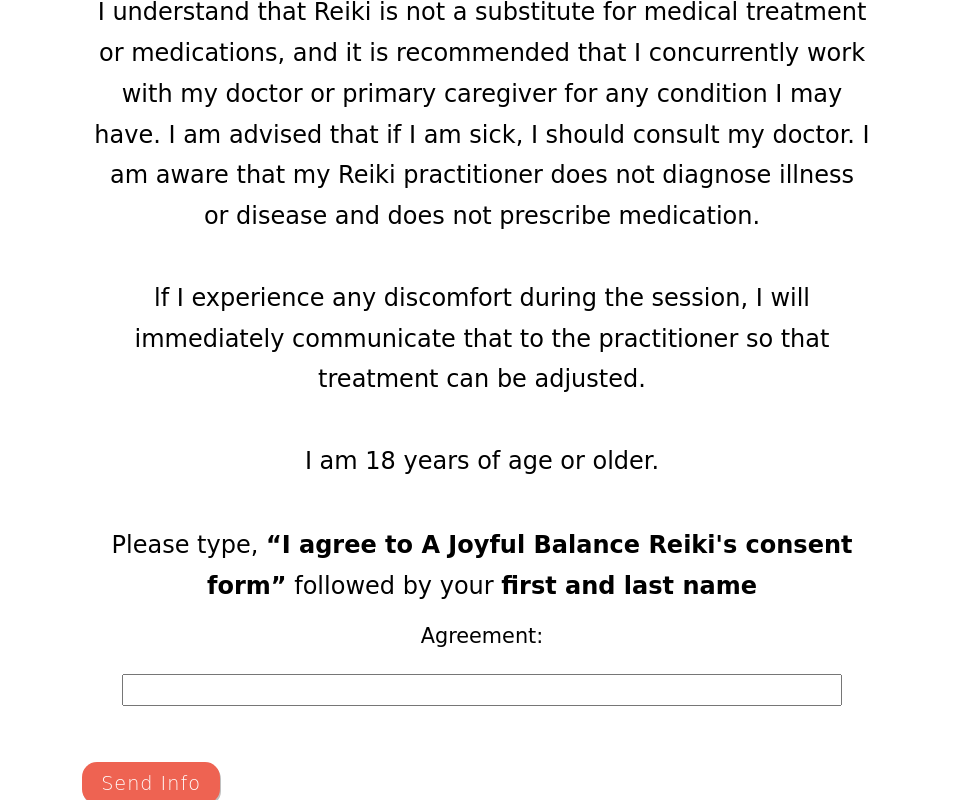
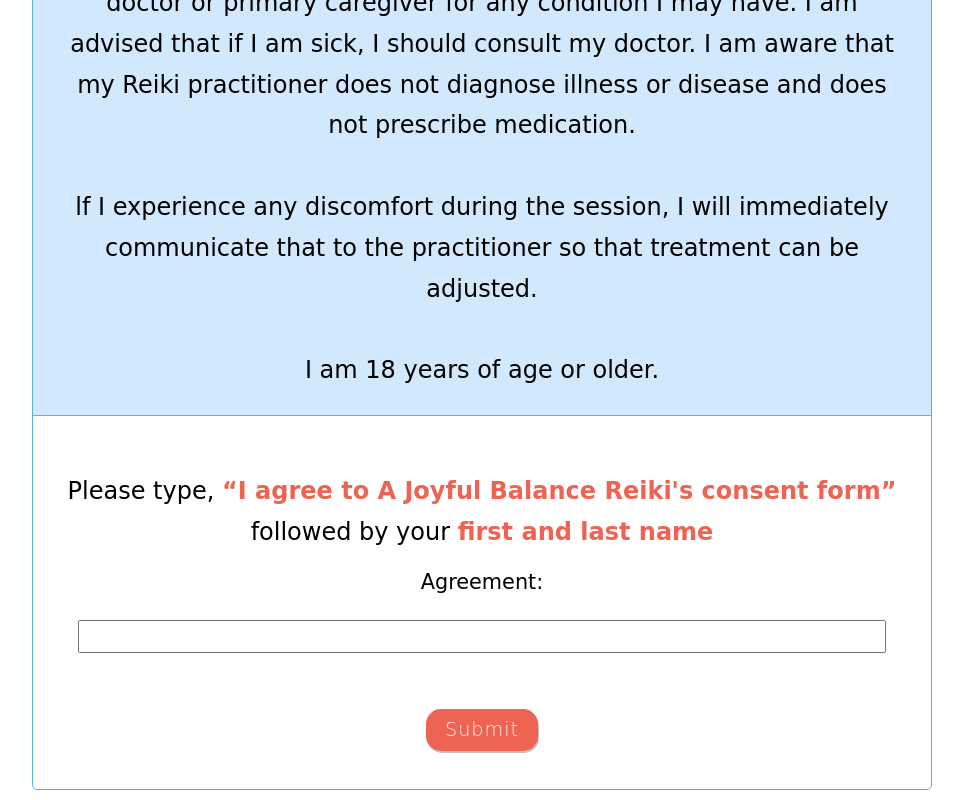
Before and after one commit to myrmnn/reiki-site, a plain HTML site: page form.html in a window 1280 px wide. Shown: the part 3709-4509 px from the top of the page, without its empty margins (158-1121 px from the left). Drawn offline with Linux system fonts and the light colour scheme; a web font is replaced by a local one.

Commit message:
sassed and BEMed form page

```diff
--- a/css/_global.scss
+++ b/css/_global.scss
@@ -108,6 +108,7 @@ hr {
     background-image: linear-gradient(to right, rgba(0, 0, 0, 0), rgba($orange, .75), rgba(0, 0, 0, 0));
 }
 
+
 //buttons
 .btn{
     padding: 0.5em 1em;
@@ -130,10 +131,6 @@ hr {
 
     &:hover{
     background-color: $primaryBlue;
-    }
-
-    &--block{
-        display: block;
     }
 }
 
--- a/css/contact.scss
+++ b/css/contact.scss
@@ -1,3 +1,5 @@
+@import 'variables';
+
 .contact-section {
     background-color: white;
     // padding-top: 2em;
@@ -45,7 +47,7 @@ ul {
 
 .brand {
     text-align: center;
-    font-family: var(--f-logo);
+    font-family: $headingFont;
     padding: 0;
 }
 
@@ -53,7 +55,7 @@ ul {
     max-width: 600px;
     min-width: 300px;
     margin: 0 auto;
-    border: 1px solid var(--c-primary);
+    border: 1px solid $primaryBlue;
     border-radius: 5px;
 }
 
@@ -62,7 +64,7 @@ ul {
 }
 
 .company-info {
-    background: aliceblue;
+    background: $secondaryBlue;
 }
 
 .company-info h3,
@@ -87,7 +89,7 @@ ul {
 }
 
 .form-icon{
-    color: var(--c-primary);
+    color: $primaryBlue;
     font-size: 2em;
     letter-spacing: 2px;
 }
@@ -113,7 +115,7 @@ ul {
     width: 75%;
     padding: 1em;
     text-align: center;
-    font-family: --f-body;
+    font-family: $bodyFont;
     font-size: .75em;
     outline-color: none;
     transition: all 2s ease;
@@ -121,7 +123,7 @@ ul {
 
 .contact form input:hover,
 .contact form textarea:hover {
-    outline-color: rgb(238, 148, 116);
+    outline-color: $orange;
 }
 
 @media screen and (min-width: 1000px){
--- a/css/form.scss
+++ b/css/form.scss
@@ -1,75 +1,67 @@
+@import
+'variables';
 
+.intake{
+    margin: 3em auto;
+    background-color: white;
+    text-align: center;
+    max-width: 900px;
+    margin: 1em auto 3em auto;
+    border: 1px solid $primaryBlue;
+    border-radius: 5px;
 
-.btn{
-    color: white;
-    text-decoration: none;
-    outline: none;
-    border: none;
+    &__banner{
+        justify-content: space-evenly;
+        align-items: center;
+        background-color: $secondaryBlue;
+        padding: 1em;
+        text-align: center;
+        margin-bottom: 1em;
+        border-bottom: 1px solid $primaryBlue;
+        position: relative;
     }
 
-label{
+    & label{
         margin-bottom: 1em;
         display: block;
         padding: .25em;
         font-size: 1.3rem;
     }
 
-input,
-textarea{
+    & input,
+    & textarea{
     margin-bottom: 1em;
     padding: .25em;
     font-size: 1.1rem;
-    font-family: --f-body;
     text-align: center;
     transition: all 1s ease;
-    font-family: var(--f-body);
+    font-family: $bodyFont;
+    width: 80%;
+
+        &:focus,
+        &:focus {
+        outline-color: $orange;
         }
 
-input:focus,
-textarea:focus {
-    outline-color: var(--c-orange);
+        @media screen and (min-width: $tablet){
+            width: 50%;
+        }
     }
 
-form{
-    background-color: white;
-    text-align: center;
-    max-width: 800px;
-    margin: 1em auto 3em auto;
-    border: 1px solid var(--c-primary);
-    border-radius: 5px;
-}
-
-.form-wrapper{
-    margin: 3em auto;
-}
-
-textarea{
+    & textarea{
         margin-top: 1.3em;
-    font-family: var(--f-body);
+        font-family: $bodyFont;
         font-size: 1.3rem;
     }
 
-.btn-block{
-    display: block;
-    margin: 1em auto;
-}
-
-.banner{
-    justify-content: space-evenly;
-    align-items: center;
-    background-color: var(--c-secondary-blue);
-    padding: 1em;
-    text-align: center;
-    margin-bottom: 1em;
-    border-bottom: 1px solid var(--c-primary);
-}
-
-.agree{
+    & .agree{
         width: 90%;
     }
 
-q,
-span{
+    & q,
+    & span{
     font-weight: 700;
-color: var(--c-primary);
+    color: $orange;
     }
+
+}
--- a/form.html
+++ b/form.html
@@ -57,12 +57,10 @@
         <a href="javascript:void(0)" class="topnav__icon"><i class="fas fa-bars"></i></a>
      </nav>
 
-     <div class="form-wrapper">
-
-        <form name="intake" method="POST" data-netlify="true">
-            <section class="banner">
-                <h2 class="banner-title">A Joyful Balance Reiki</h2>
-                <h2 class="banner-subtitle" id="maincontent">Intake Form</h2>
+        <form name="intake" method="POST" data-netlify="true" class="intake">
+            <section class="intake__banner">
+                <!-- <h2 class="intake__title">A Joyful Balance Reiki</h2> -->
+                <h2 id="maincontent">Please take a moment <br> to complete our intake form</h2>
             </section>
 
             <label for="name">Your Name:</label>
@@ -107,7 +105,7 @@
         <textarea name="concerns-info" id="concerns-info" cols="30" rows="10"></textarea>
 
 
-        <p class="consent"><strong>Informed Consent - </strong>
+        <p class="intake__banner"><strong>Informed Consent - </strong>
 
          I hereby voluntarily request and consent to receive
          Reiki services from Karen Peters of A Joyful Balance Reiki.
@@ -137,8 +135,9 @@
          <label for="agreement">Agreement:</label>
          <input type="text" id="agreement" name="agreement" class="agree" required>
 
-         <input type="submit" value="Send Info" class="btn btn--block">
+         <button type="submit" class="btn">Submit</button>
         </form>
+
 
 
         <footer class="footer">
```
Also changed, not shown: css/contact.css, css/form.css, css/styles.css, 3 other files. Lines whose indentation alone changed are shown as unchanged.
